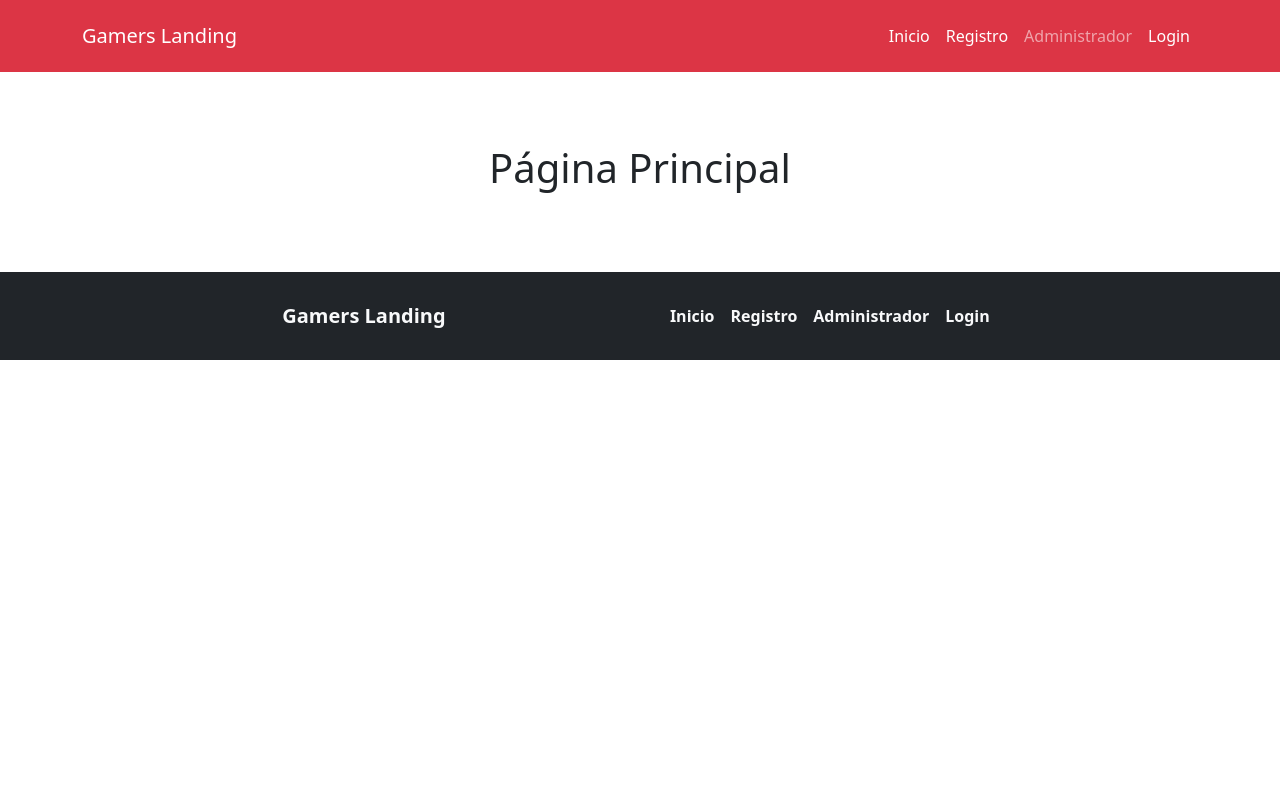
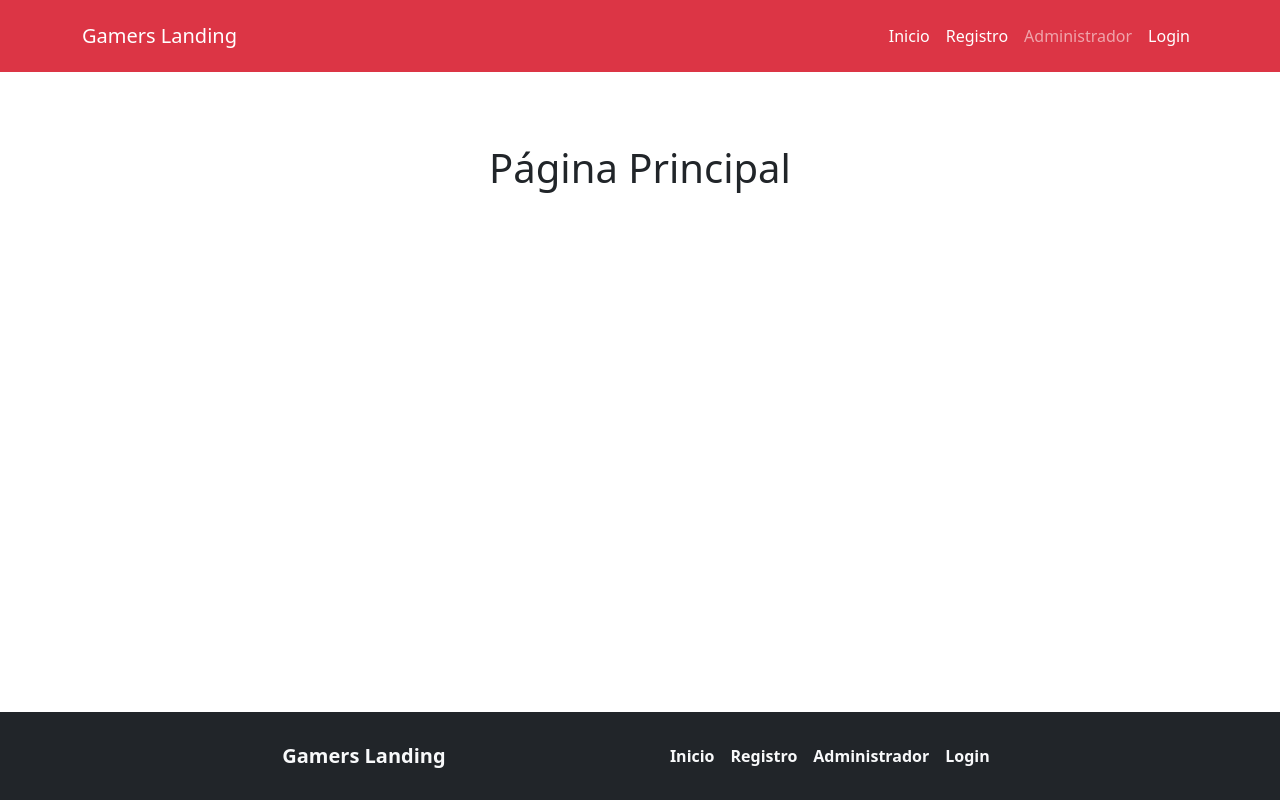
Before and after one commit to jonytellodev/grupo1gameproject, a React (Vite) app: page / in a window 1280 px wide. Built offline with nearby package versions, Linux system fonts and the light colour scheme.

Commit message:
correccion de posicion Footer y cambio en nombre etiqueta Title

```diff
--- a/index.html
+++ b/index.html
@@ -4,7 +4,7 @@
     <meta charset="UTF-8" />
     <link rel="icon" type="image/svg+xml" href="/vite.svg" />
     <meta name="viewport" content="width=device-width, initial-scale=1.0" />
-    <title>Games' Page</title>
+    <title>GLP Game Store</title>
   </head>
   <body>
     <div id="root"></div>
--- a/src/App.css
+++ b/src/App.css
@@ -1,3 +1,10 @@
+:root{
+  --primary:#FFFFFF;
+  --secondary-one:#7E16CD;
+  --secondary-two: #303948;
+  --terciary:#E6E6E6;
+}
+
 #root {
   min-height: 100vh;
   display: flex;
--- a/src/App.jsx
+++ b/src/App.jsx
@@ -32,7 +32,7 @@ function App() {
         ></Route>
         <Route path="*" element={<Error404></Error404>}></Route>
       </Routes>
-      <Footer></Footer>
+      <Footer classname="fixFooter"></Footer>
     </BrowserRouter>
   );
 }
--- /dev/null
+++ b/src/components/common/Footer.css
@@ -0,0 +1,5 @@
+.fixFooter{
+    position: fixed;
+    bottom: 0;
+    width: 100%;
+  }
--- a/src/components/common/Footer.jsx
+++ b/src/components/common/Footer.jsx
@@ -1,9 +1,11 @@
 import { Navbar, Nav, Container } from "react-bootstrap";
 import { NavLink, Link } from "react-router-dom";
+import "./Footer.css";
+
 
 const Footer = () => {
   return (
-    <Navbar expand="lg" bg="dark" className="bg-body-dark mt-5 p-4">
+    <Navbar expand="lg" bg="dark" className="fixFooter bg-body-dark mt-5 p-4">
       <Container className="flex-row justify-content-evenly">
         <div>
           <Navbar.Brand as={Link} to={"/"} className="text-light fw-bold">
```
